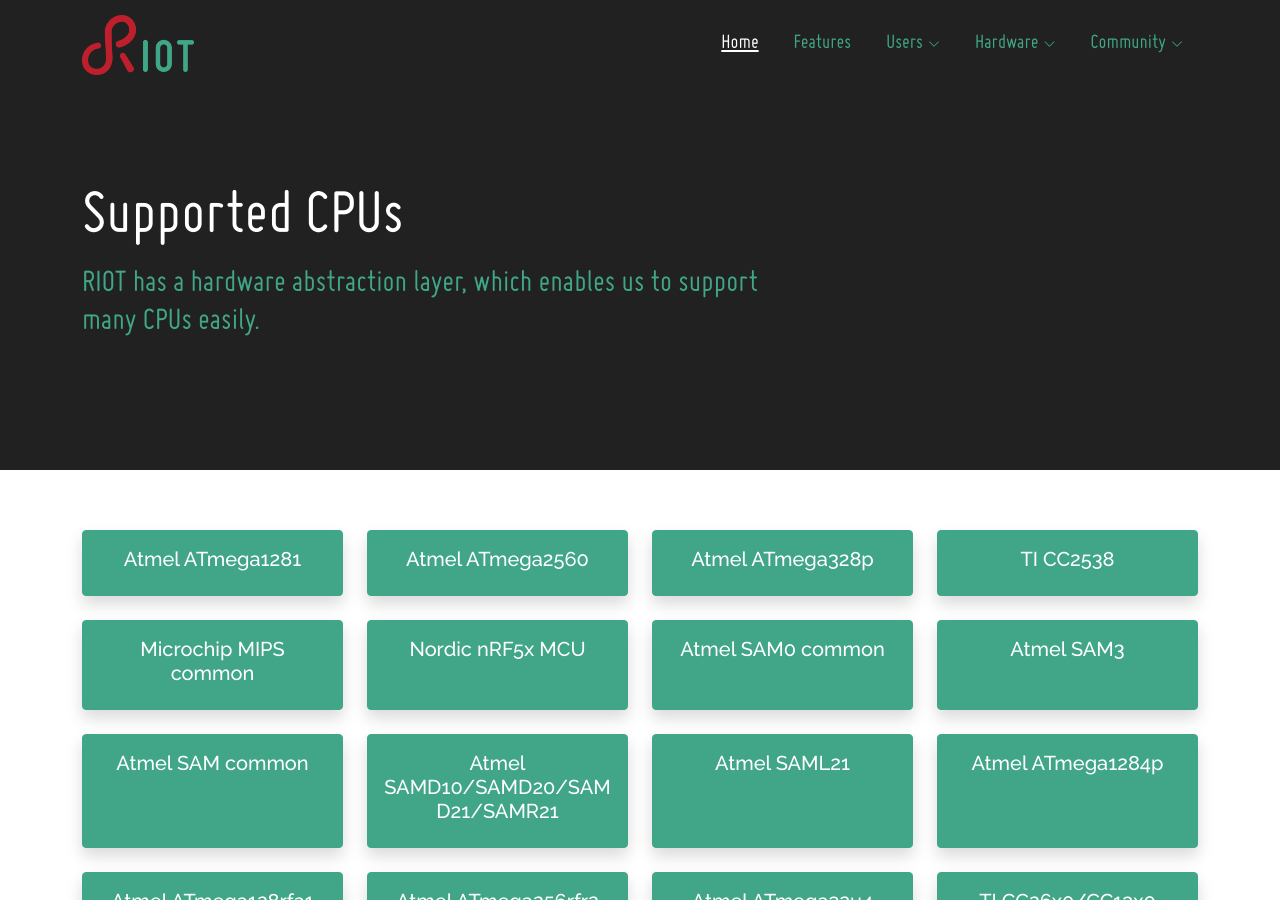
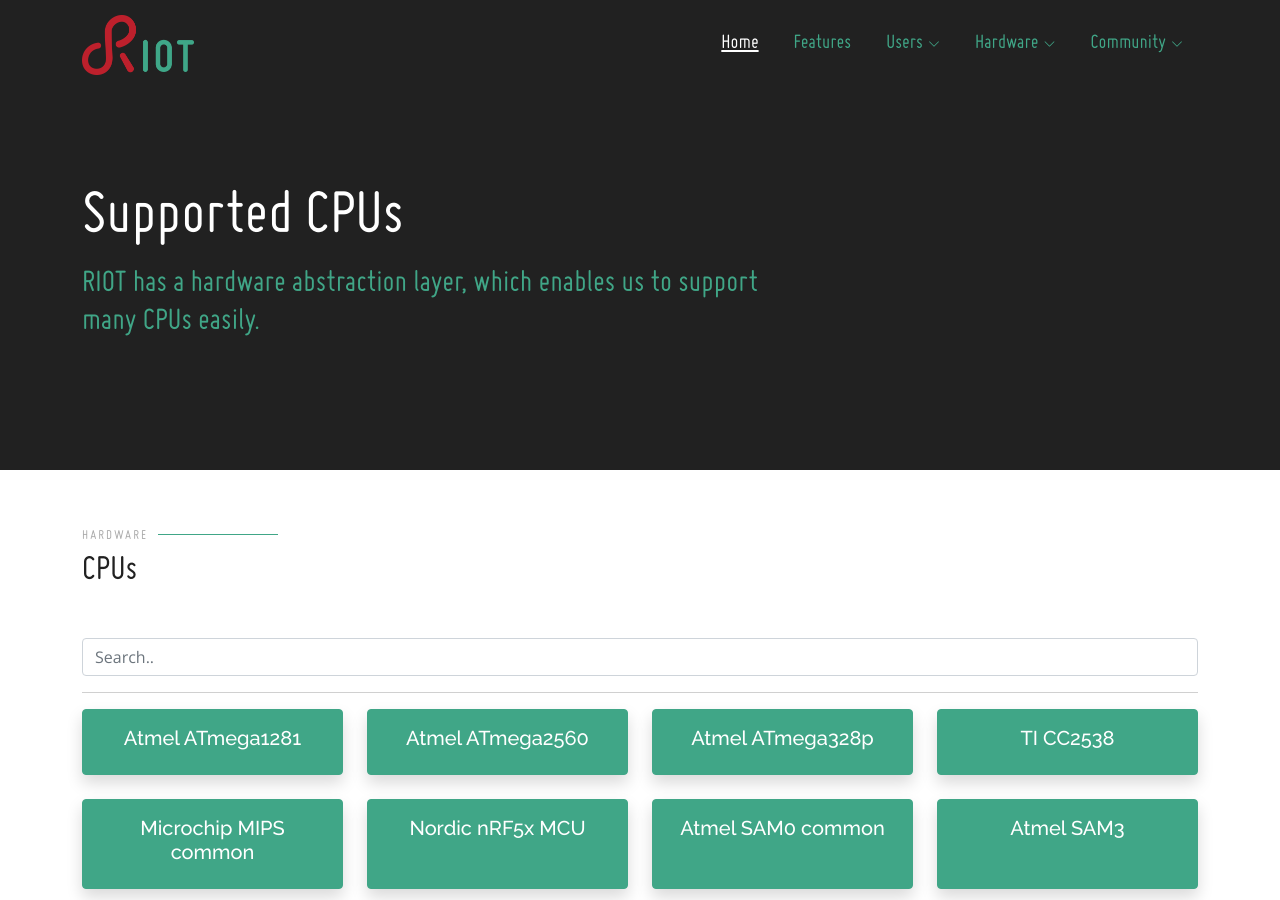
Before and after one commit to RIOT-OS/riot-os.org, a Jekyll site: the page built from cpus.html, in a window 1280 px wide and 900 px high. Built offline with Jekyll 4.4.1, drawn with Linux system fonts in a browser that asks for light colours; nearby versions of some CDN libraries; some web fonts are replaced.

Commit message:
cpu: add search field

```diff
--- a/cpus.html
+++ b/cpus.html
@@ -7,10 +7,14 @@
     <!-- ======= Board Section ======= -->
     <section id="cpus">
       <div class="container">
+        <div class="section-title">
+          <h2>Hardware</h2>
+          <p>CPUs</p>
+        </div>
 
-  <!--<input class="form-control" id="myInput" type="text" placeholder="Search..">
-  <div id="myboards">-->
-
+        <input class="form-control" name="cpuSearchInput" type="text" placeholder="Search..">
+        <hr>
+        <div id="cpuList">
           <div class="row row-cols-1 row-cols-md-4 g-4">
             {% for cpu in site.data.riot_cpus %}
               <div class="col">
```
Also changed, not shown: other parts of cpus.html (+2 -16 lines). Lines whose indentation alone changed are shown as unchanged.
